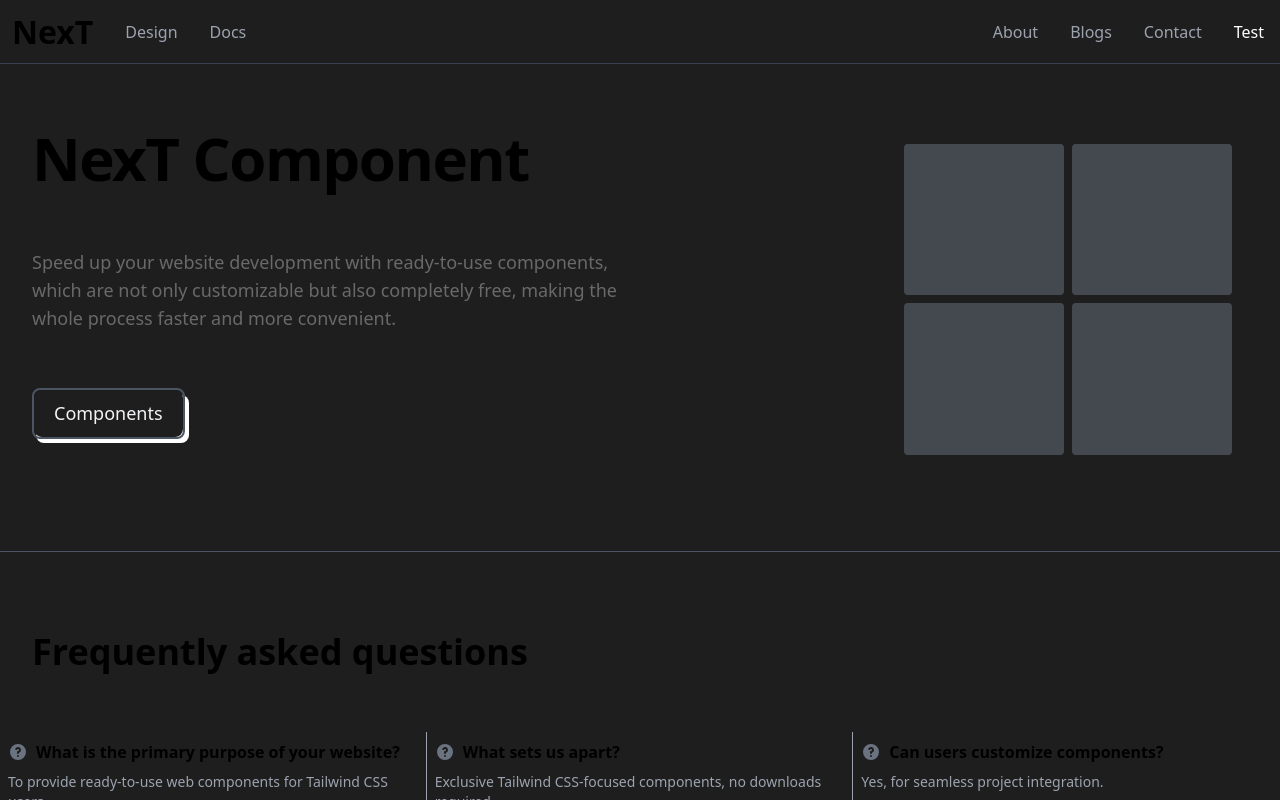
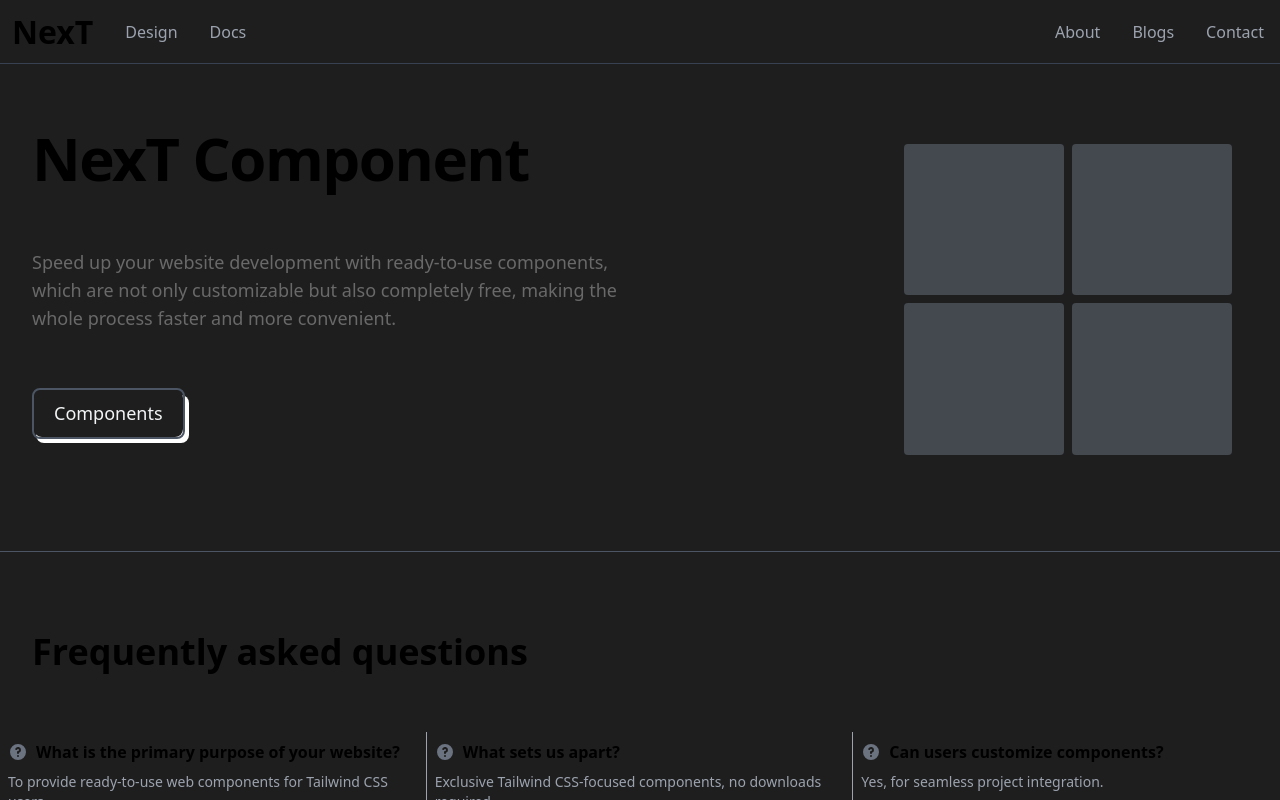
Before and after one commit to justizha/NucleousUI, a Next.js app: page / in a window 1280 px wide. Shown: the top 800 px of the page. Built offline with nearby package versions, Linux system fonts and the light colour scheme.

Commit message:
removed next-theme

```diff
--- a/src/app/layout.tsx
+++ b/src/app/layout.tsx
@@ -9,7 +9,7 @@ export default function RootLayout({ children }) {
   return (
     <html lang="en">
       <body>
-        <main className='bg-main-black'>
+        <main className=''>
           <NavBar></NavBar>
           {children}
         </main>
--- a/src/app/page.tsx
+++ b/src/app/page.tsx
@@ -3,12 +3,12 @@ import Faq from "./sections/Faq"
 import Hero from "./sections/Hero"
 export default function Home() {
   return (
-    <>
+    <div className="bg-main-black">
       <Head>
         <link rel="icon" href="favicon.ico" />
       </Head>
       <Hero />
       <Faq />
-    </>
+    </div>
   )
 }
--- a/src/components/BtnMode.tsx
+++ /dev/null
@@ -1,9 +0,0 @@
-"use client"
-import { useTheme } from "next-themes";
-export default function BtnMode() {
-    const { systemTheme, theme, setTheme } = useTheme();
-    const currentTheme = theme === 'system' ? systemTheme : theme
-    return (
-        <button onClick={() => theme == "dark" ? setTheme('light') : setTheme('dark')} className="text-white">Test</button>
-    )
-}
--- a/src/components/NavBar.tsx
+++ b/src/components/NavBar.tsx
@@ -1,11 +1,9 @@
 "use client";
-
 import { Menu, Transition } from "@headlessui/react";
 import { motion } from "framer-motion";
 import Link from "next/link";
 import { usePathname } from "next/navigation";
 import { Fragment, useEffect, useRef, useState } from "react";
-import BtnMode from "./BtnMode";
 export default function NavBar() {
     const [toggle, setToggle] = useState(false);
     const menu = "menu.svg";
@@ -74,9 +72,7 @@ export default function NavBar() {
                         </Link>
                     </li>
                 ))}
-                <li className="text-base">
-                    <BtnMode></BtnMode>
-                </li>
+
             </ul>
             <div className="sm:hidden flex flex-1 justify-end items-center mx-4">
                 <Menu as='div'>
```
Also changed, not shown: package.json (line endings or trailing spaces), src/app/documentation/page.jsx (renamed from src/app/docs/page.jsx).
